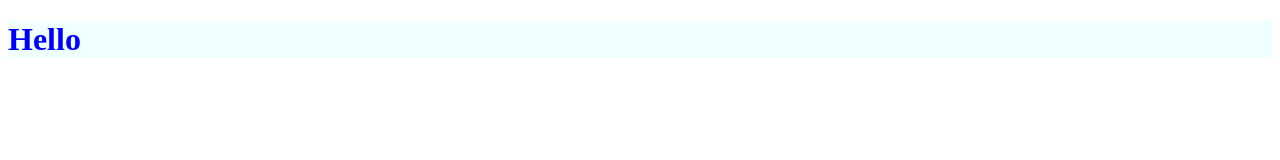
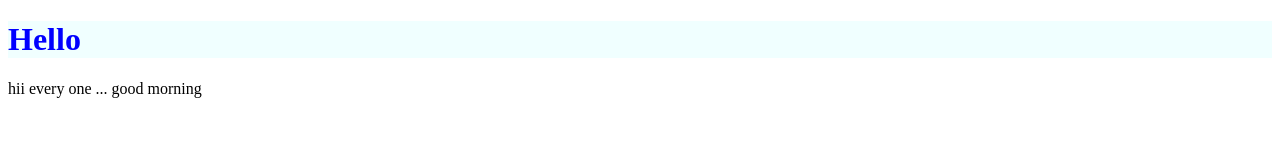
Before and after one commit to withnaman11/webdev-project, a plain HTML site: page index.html in a window 1280 px wide. Drawn offline with Linux system fonts and the light colour scheme.

Commit message:
text add

```diff
--- a/index.html
+++ b/index.html
@@ -8,5 +8,7 @@
 </head>
 <body>
     <h1>Hello</h1>
+    hii every one ...
+    good morning
 </body>
 </html>
```
